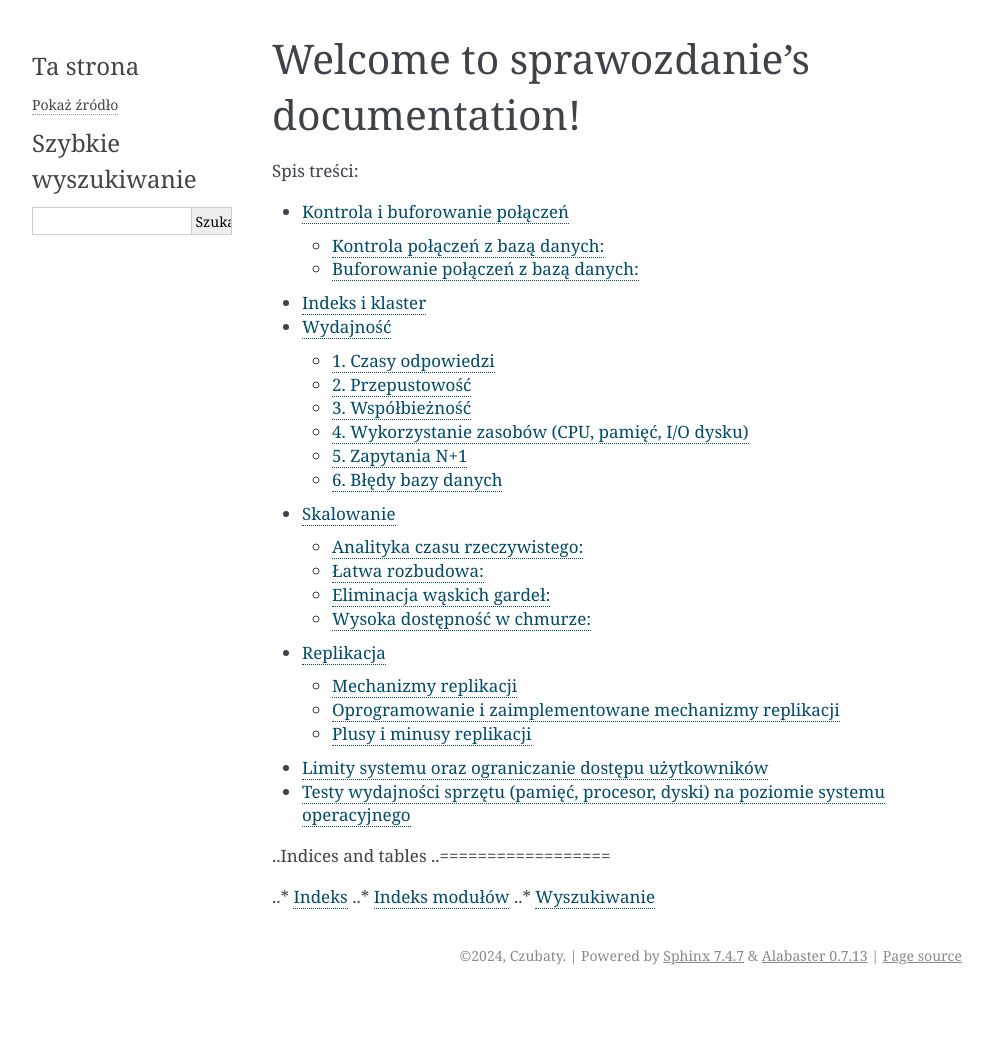
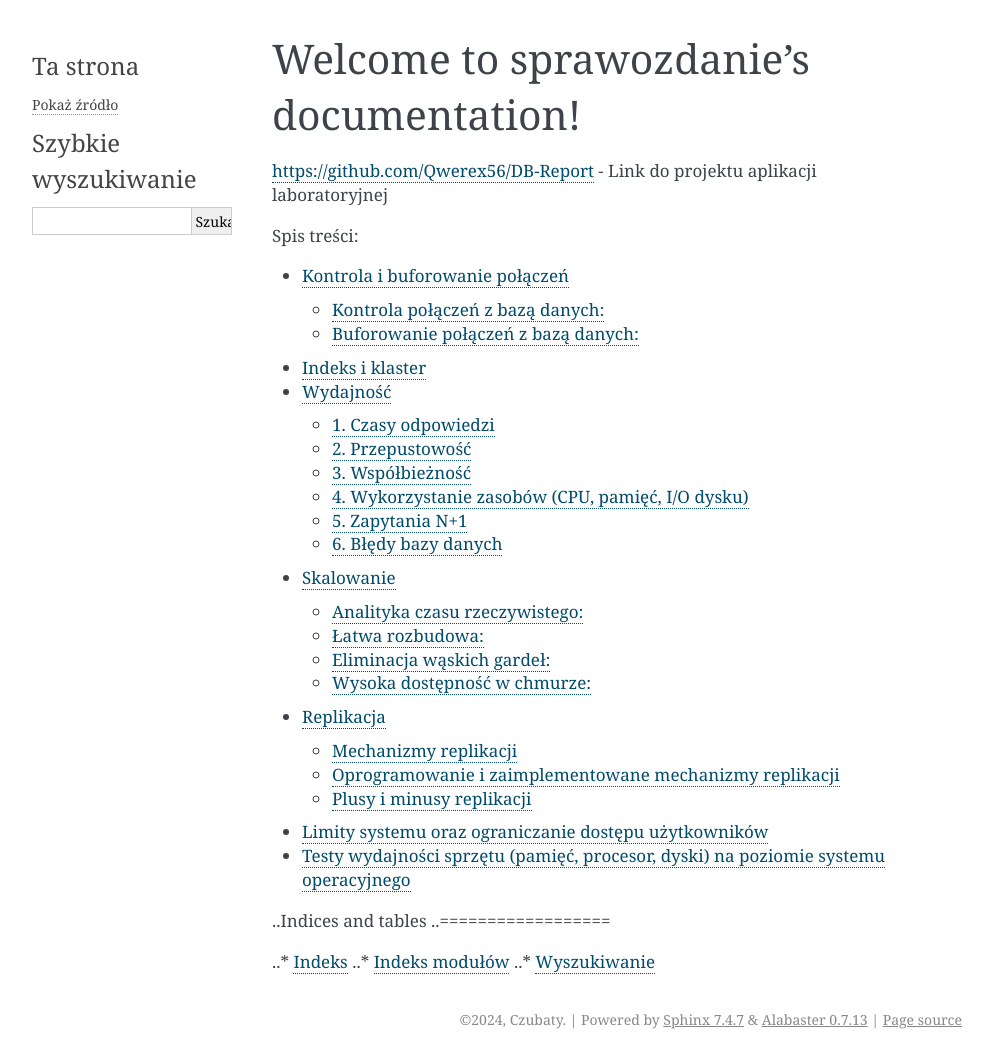
Before and after one commit to Qwerex56/DB-Report, a Sphinx documentation site: the page built from source/index.rst, in a window 1280 px wide. Shown: the whole page, without its empty margins (148-1141 px from the left). Built offline with Sphinx 7.4.7, drawn with Linux system fonts in a browser that asks for light colours; pages that are not in the unit, such as notebooks, are missing from menus; before the commit the page ends 995 px from its top, so only the background shows below that.

Commit message:
Update index.rst

```diff
--- a/source/index.rst
+++ b/source/index.rst
@@ -5,6 +5,8 @@
 
 Welcome to sprawozdanie's documentation!
 ========================================
+
+https://github.com/Qwerex56/DB-Report - Link do projektu aplikacji laboratoryjnej
 
 .. toctree::
    :maxdepth: 2
```
